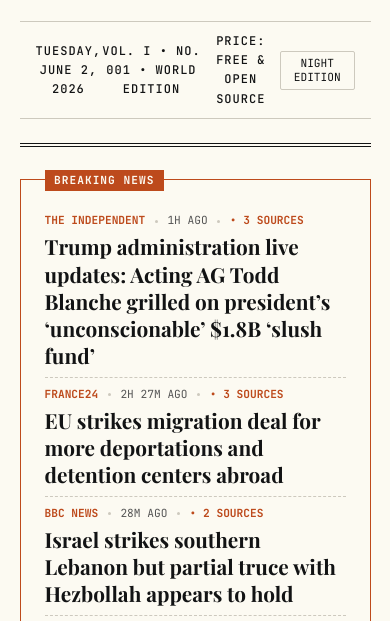
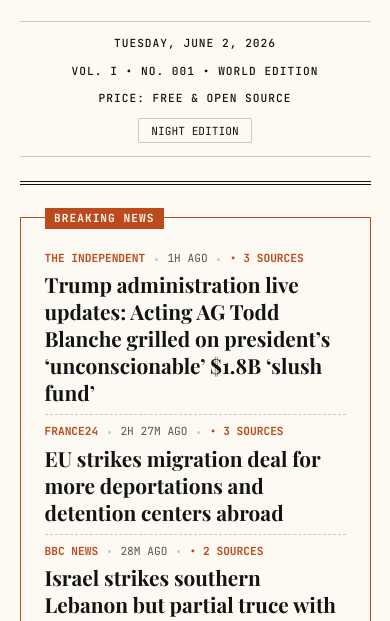
Before and after one commit to nkurien/world-state-news, a plain HTML site: page index.html in a window 390 px wide. Shown: the part 207-828 px from the top of the page. Drawn offline with nearby package versions, Linux system fonts and the light colour scheme; a web font is replaced by a local one.

Commit message:
fix: :lipstick: Polish mobile header layout to prevent metadata cramping on phones

```diff
--- a/index.html
+++ b/index.html
@@ -114,6 +114,19 @@
       display: flex;
       align-items: center;
       gap: 0.5rem;
+    }
+
+    @media (max-width: 650px) {
+      .meta-bar {
+        flex-direction: column;
+        gap: 0.6rem;
+        padding: 0.8rem 0.5rem;
+        font-size: 0.7rem;
+      }
+      .meta-item {
+        justify-content: center;
+        text-align: center;
+      }
     }
 
     /* Theme Toggle Switch */
```
